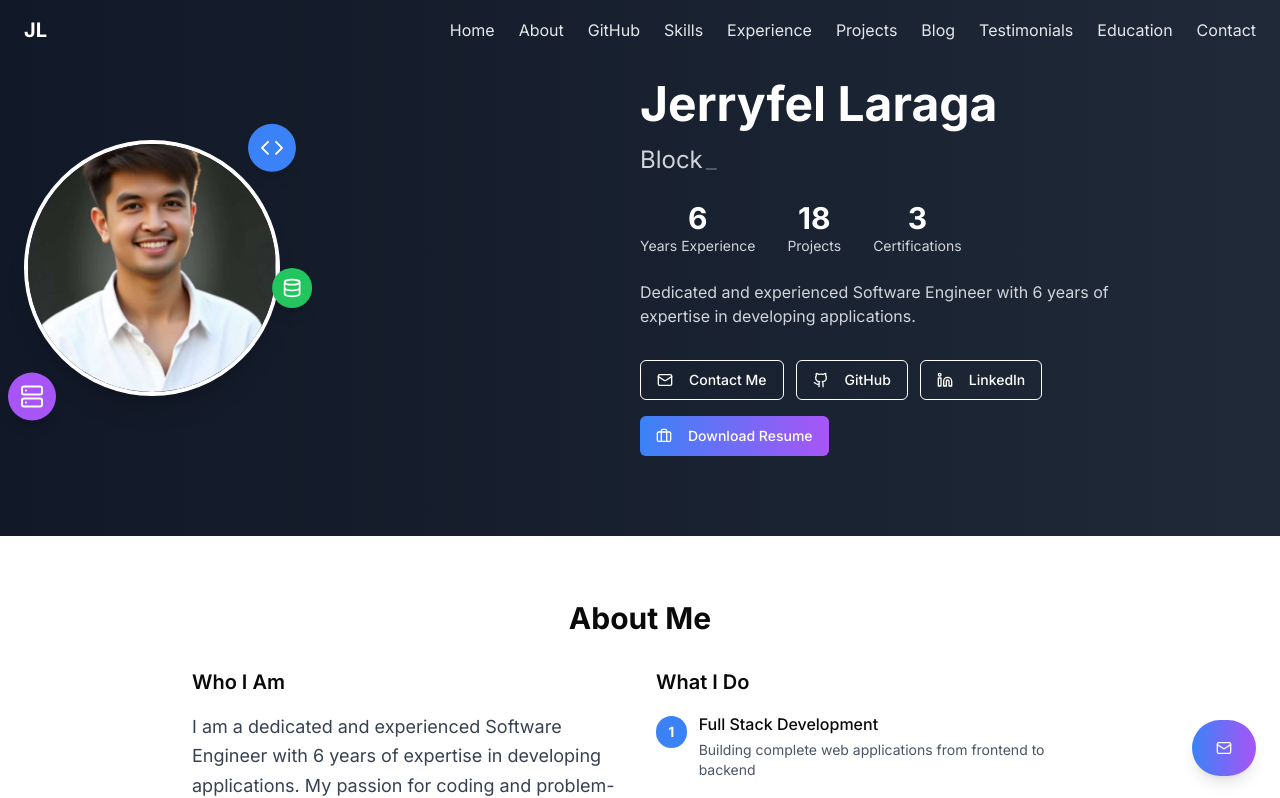
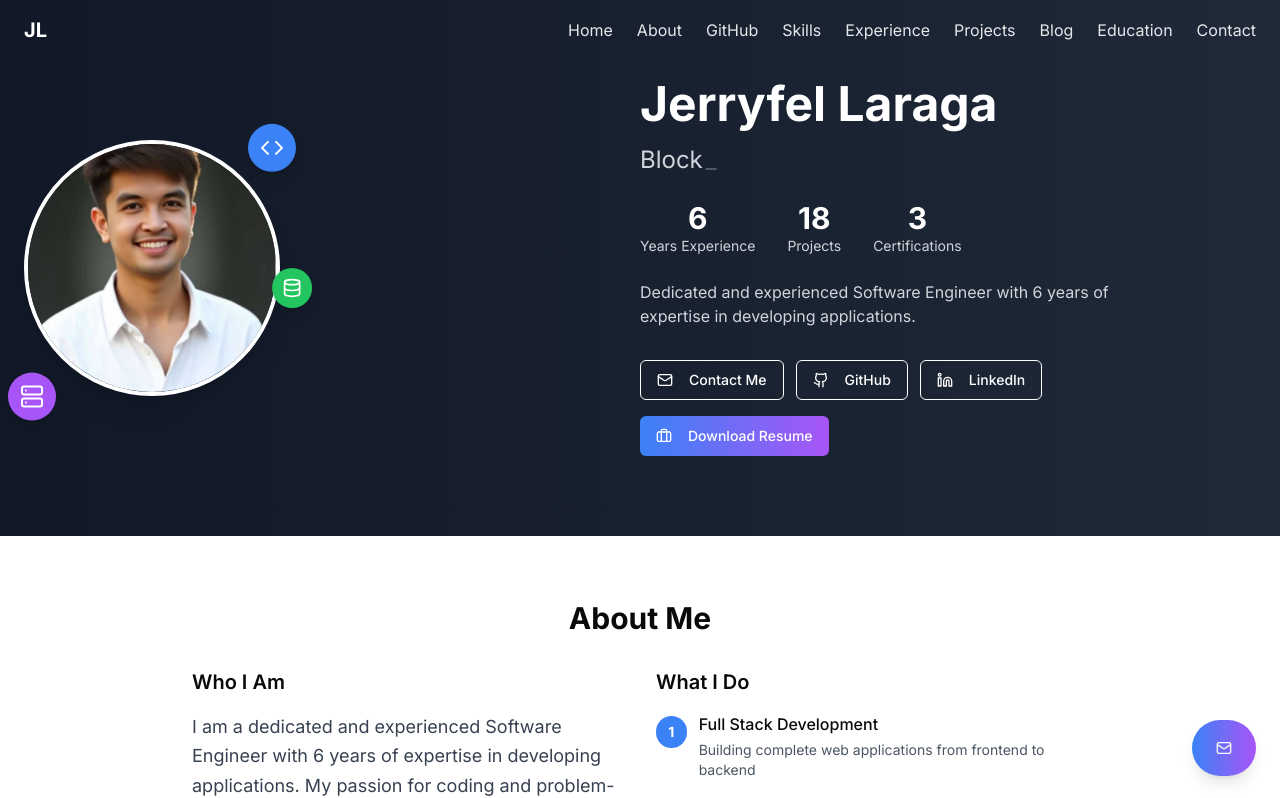
Before and after one commit to jerryfel13/jerryfel-portfolio, a Next.js app: page / in a window 1280 px wide. Shown: the top 798 px of the page. Built offline with nearby package versions, Linux system fonts and the light colour scheme.

Commit message:
portfolio update

```diff
--- a/components/navbar.tsx
+++ b/components/navbar.tsx
@@ -39,7 +39,6 @@ export default function Navbar() {
     { name: "Experience", href: "#experience" },
     { name: "Projects", href: "#projects" },
     { name: "Blog", href: "#blog" },
-    { name: "Testimonials", href: "#testimonials" },
     { name: "Education", href: "#education" },
     { name: "Contact", href: "#contact" },
   ]
```
